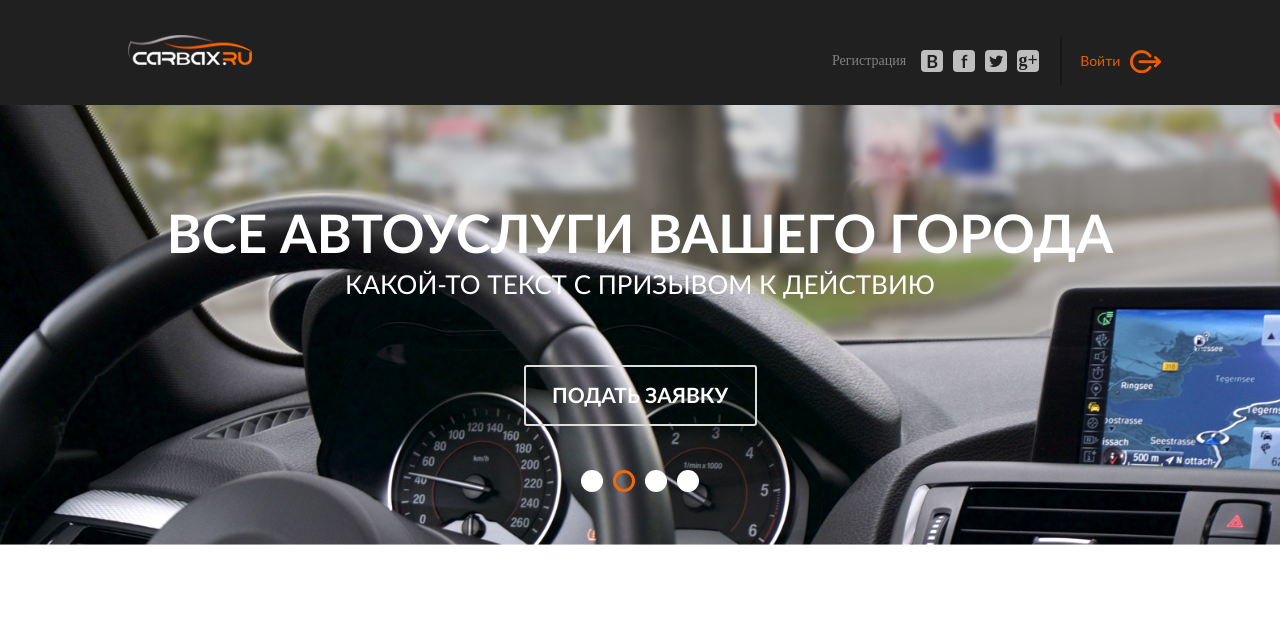
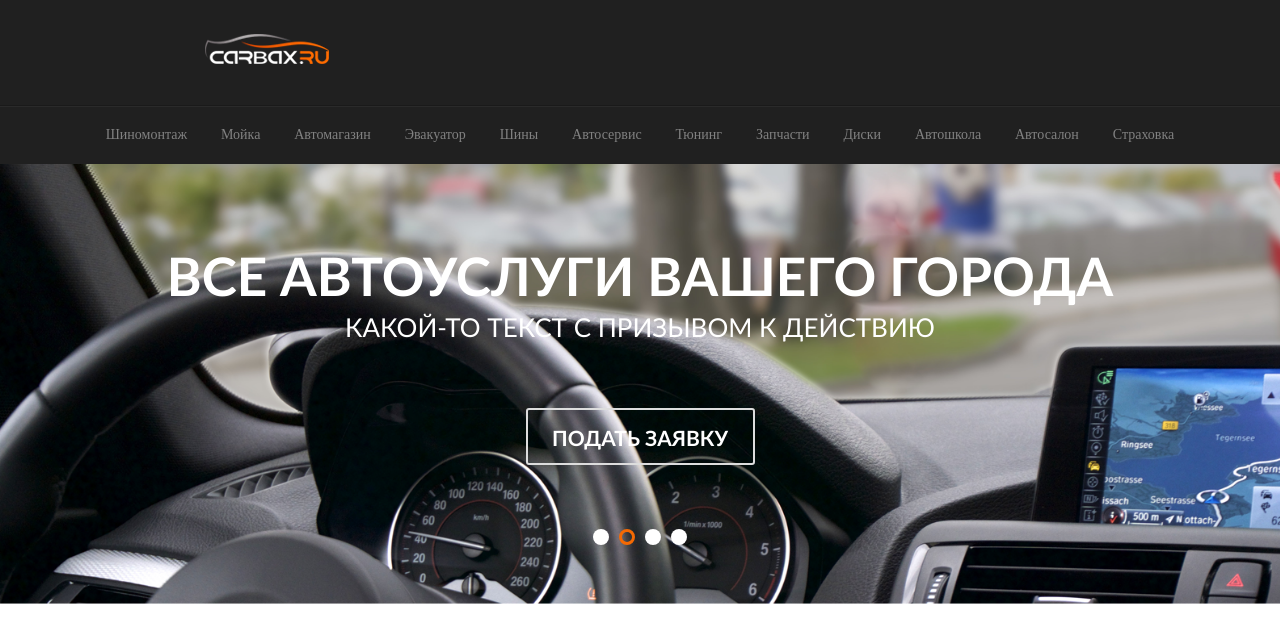
Before and after one commit to Kirbaba/carbax.ru, a website: page header-in.html in a window 1280 px wide. Drawn offline with Linux system fonts and the light colour scheme; some packages are replaced by stand-ins of ours.

Commit message:
header-in menu

```diff
--- a/header-in.html
+++ b/header-in.html
@@ -4,6 +4,7 @@
     <meta charset="UTF-8">
     <title>Document</title>
     <link href="//maxcdn.bootstrapcdn.com/font-awesome/4.6.1/css/font-awesome.min.css" rel="stylesheet">
+    <link rel="stylesheet" href="css/bootstrap.min.css">
     <link rel="stylesheet" href="css/owl.carousel.css">
     <link rel="stylesheet" href="sass/header-style.css">
 </head>
@@ -13,19 +14,41 @@
         <div class="header__logo">
             <img src="img/logo-header.png" alt="">
         </div>
-        <div class="header__registratin">
-            <span>Регистрация</span>
-            <a class="header__vk" href="#">в</a>
-            <a class="header__fb" href="#">f</a>
-            <a class="header__tw" href="#">
-                <i class="fa fa-twitter" aria-hidden="true"></i>
-            </a>
-            <a class="header__g" href="#">g+</a>
+    </div>
 
-            <a class="header__enter" href="#">Войти
-                <img src="img/login_icon.png" alt="">
-            </a>
-        </div>
+    <div class="header__navbar">
+        <nav class="navbar navbar-default" role="navigation">
+            <div class="container-fluid">
+                <!-- Brand and toggle get grouped for better mobile display -->
+                <!--<div class="navbar-header">
+                    <button type="button" class="navbar-toggle" data-toggle="collapse" data-target="#bs-example-navbar-collapse-1">
+                        <span class="sr-only">Toggle navigation</span>
+                        <span class="icon-bar"></span>
+                        <span class="icon-bar"></span>
+                        <span class="icon-bar"></span>
+                    </button>
+                    <a class="navbar-brand" href="#">Brand</a>
+                </div>-->
+
+                <!-- Collect the nav links, forms, and other content for toggling -->
+                <div class="collapse navbar-collapse" id="bs-example-navbar-collapse-1">
+                    <ul class="nav navbar-nav">
+                        <li><a href="#">Шиномонтаж</a></li>
+                        <li><a href="#">Мойка</a></li>
+                        <li><a href="#">Автомагазин</a></li>
+                        <li><a href="#">Эвакуатор</a></li>
+                        <li><a href="#">Шины</a></li>
+                        <li><a href="#">Автосервис</a></li>
+                        <li><a href="#">Тюнинг</a></li>
+                        <li><a href="#">Запчасти</a></li>
+                        <li><a href="#">Диски</a></li>
+                        <li><a href="#">Автошкола</a></li>
+                        <li><a href="#">Автосалон</a></li>
+                        <li><a href="#">Страховка</a></li>
+                    </ul>
+                </div><!-- /.navbar-collapse -->
+            </div><!-- /.container-fluid -->
+        </nav>
     </div>
 
     <div class="header__slider">
@@ -79,6 +102,7 @@
 
 
 <script src='js/jquery-2.1.3.min.js' type="text/javascript"></script>
+<script src="js/bootstrap.min.js" type="text/javascript"></script>
 <script src ='js/owl.carousel.min.js' type="text/javascript"></script>
 <script src='js/script.js' type="text/javascript"></script>
 </body>
--- a/sass/header-style.css
+++ b/sass/header-style.css
@@ -34,8 +34,8 @@
     width: 50%;
     float: left; }
     .header__logo img {
-      margin-left: 20%;
-      margin-top: 35px; }
+      margin-left: 32%;
+      margin-top: 34px; }
   .header__registratin {
     position: relative;
     width: 50%;
@@ -232,3 +232,56 @@
       .header__slider--box a:hover {
         color: #f56903;
         border: 2px solid #f56903; }
+  .header__navbar {
+    position: relative;
+    z-index: 2;
+    width: 100%;
+    height: 59px;
+    float: left;
+    background-color: #202020; }
+    .header__navbar .navbar {
+      width: 100%;
+      height: 100%;
+      margin-bottom: 0px;
+      -webkit-border-radius: 0px;
+              border-radius: 0px;
+      border: none; }
+    .header__navbar .navbar-default {
+      background-color: transparent;
+      border-color: #e7e7e7; }
+      .header__navbar .navbar-default .navbar-nav li a {
+        color: #818181;
+        line-height: 29px;
+        font-family: "Calibri Light";
+        font-size: 14px; }
+        .header__navbar .navbar-default .navbar-nav li a:hover {
+          color: #e25d04; }
+        .header__navbar .navbar-default .navbar-nav li a:hover:after {
+          position: absolute;
+          content: "";
+          width: 100%;
+          height: 3px;
+          background-image: url("../img/deliver_line_horizontal_sm.png");
+          background-size: cover;
+          background-repeat: no-repeat;
+          left: 0px;
+          bottom: 16px; }
+    .header__navbar .navbar-nav {
+      width: 100%;
+      /* float: left; */
+      margin: 0px auto;
+      text-align: center; }
+    .header__navbar .nav > li {
+      position: relative;
+      display: inline-block;
+      float: none; }
+  .header__navbar:before {
+    position: absolute;
+    content: "";
+    width: 100%;
+    height: 2px;
+    background-image: url("../img/deliver_line_horizontal.png");
+    background-size: cover;
+    background-repeat: no-repeat;
+    left: 0px;
+    top: 0px; }
```
Also changed, not shown: header.html (+2 -0 lines), img/deliver_line_horizontal.png (added), img/deliver_line_horizontal_sm.png (added), 1 other file.
